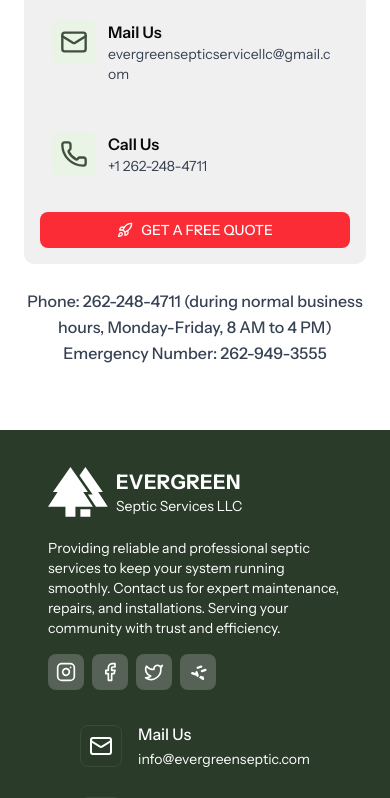
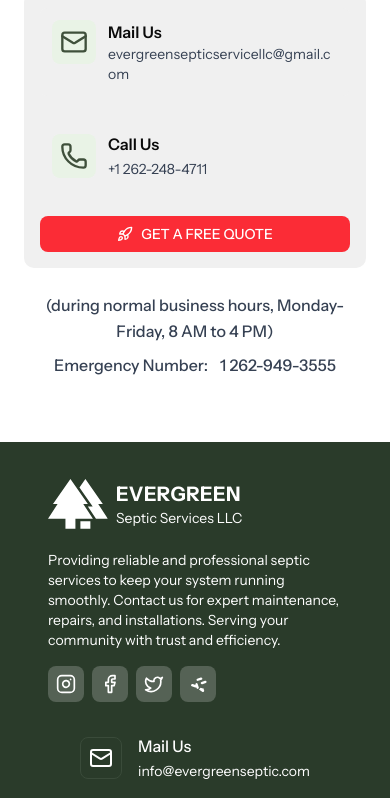
Before and after one commit to MuhammadAkil/evergreen, a Next.js app: page /pricing in a window 390 px wide. Shown: the part 3012-3810 px from the top of the page. Built offline with nearby package versions, Linux system fonts and the light colour scheme; a web font is replaced by a local one.

Commit message:
changes update

```diff
--- a/src/app/about-us/hero.tsx
+++ b/src/app/about-us/hero.tsx
@@ -341,7 +341,6 @@ export default function Hero() {
                             </div>
                         </div>
                     </div>
-
                     <img src="/assets/images/About/AboutUSImage.png" alt="Team working" className="rounded-lg" />
                 </div>
             </section>
@@ -358,9 +357,11 @@ export default function Hero() {
                                 <div className="font-semibold text-base md:text-lg">
                                     Mail Us
                                 </div>
-                                <div className="text-gray-700 text-sm md:text-base break-words overflow-wrap break-word w-full">
+                                <Link
+                                        href="mailto:evergreensepticservicellc@gmail.com"
+                                        className="text-gray-700 text-sm md:text-base break-words overflow-wrap break-word w-full">
                                     evergreensepticservicellc@gmail.com
-                                </div>
+                                </Link>
 
                             </div>
                         </div>
@@ -372,7 +373,7 @@ export default function Hero() {
                             </div>
                             <div>
                                 <div className="font-semibold text-base md:text-lg">Call Us</div>
-                                <div className="text-gray-700 text-sm md:text-base">+1 262-248-4711</div>
+                                <Link href="tel:+1 262-248-4711" className="text-gray-700 text-sm md:text-base">+1 262-248-4711</Link>
                             </div>
                         </div>
 
--- a/src/app/components/Navbar.tsx
+++ b/src/app/components/Navbar.tsx
@@ -89,7 +89,7 @@ export default function Navbar() {
                 <div>
                     <div className="cursor-pointer bg-[#EF4444] text-white px-5 py-2.5 rounded-md font-bold text-[20px] flex items-center gap-2 shadow-md">
                         <FaPhone className="text-[20px]" />
-                        <a href="tel:262-248-4711">262-248-4711</a>
+                        <a href="tel:+1262-248-4711">+1262-248-4711</a>
                     </div>
                 </div>
             </div>
--- a/src/app/components/PeiceDetail.tsx
+++ b/src/app/components/PeiceDetail.tsx
@@ -71,9 +71,9 @@ export default function PricingPage() {
                 <div className="font-semibold text-base md:text-lg">
                   Mail Us
                 </div>
-                <div className="text-gray-700 text-sm md:text-base break-words overflow-wrap break-word w-full">
+                <Link href="mailto:evergreensepticservicellc@gmail.com" className="text-gray-700 text-sm md:text-base break-words overflow-wrap break-word w-full">
                   evergreensepticservicellc@gmail.com
-                </div>
+                </Link>
 
               </div>
             </div>
@@ -85,7 +85,7 @@ export default function PricingPage() {
               </div>
               <div>
                 <div className="font-semibold text-base md:text-lg">Call Us</div>
-                <div className="text-gray-700 text-sm md:text-base">+1 262-248-4711</div>
+                <Link href='tel:+1 262-248-4711' className="text-gray-700 text-sm md:text-base">+1 262-248-4711</Link>
               </div>
             </div>
 
@@ -100,8 +100,10 @@ export default function PricingPage() {
 
 
         <div className="text-center font-inter font-medium text-base sm:text-lg md:text-[24px] leading-[26px] sm:leading-[28px] md:leading-[30px] text-gray-700">
-          <p>Phone: 262-248-4711 (during normal business hours, Monday-Friday, 8 AM to 4 PM)</p>
-          <p>Emergency Number: 262-949-3555</p>
+          <p> (during normal business hours, Monday-Friday, 8 AM to 4 PM)</p>
+         <div className="flex justify-center gap-3 mt-2">
+           <p>Emergency Number:</p><Link href="tel:+1262-949-3555" className="hover:underline">1 262-949-3555</Link>
+        </div>
         </div>
 
       </section>
```
